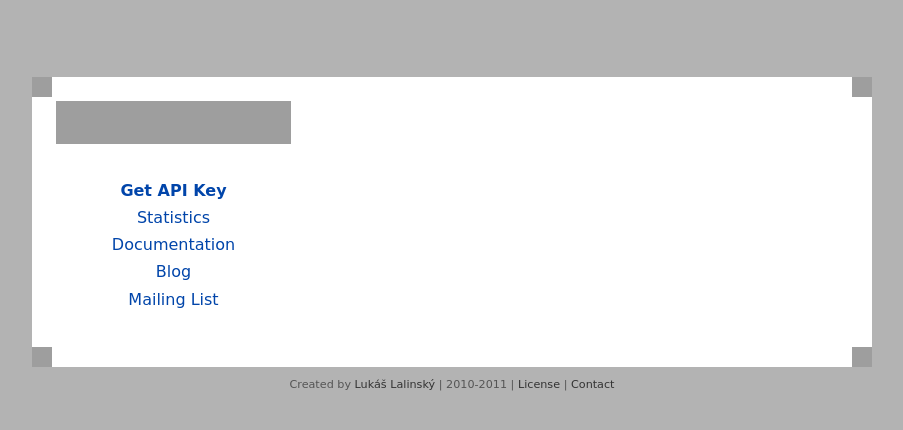
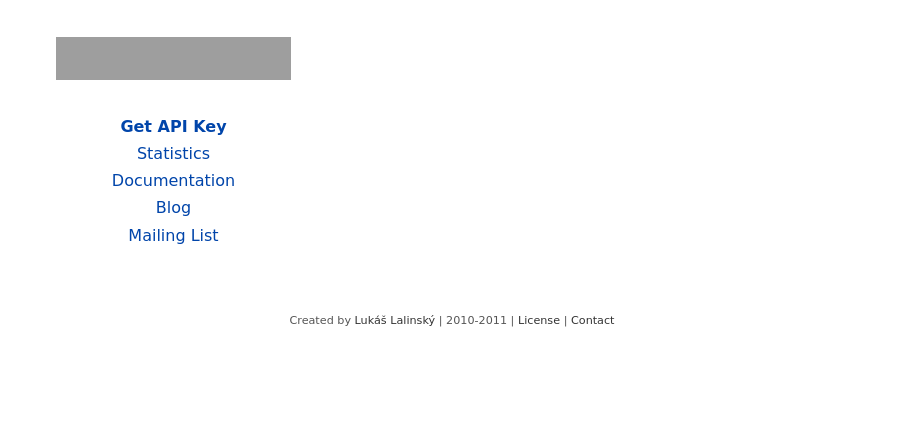
Before and after one commit to acoustid/acoustid-server, a Python web app: template templates/_base.html in a window 1280 px wide. Shown: the top 430 px of the page, without its empty margins (188-1091 px from the left). Run offline with Jinja, Linux system fonts and the light colour scheme; the template is opened without the code that fills it, so the values that code supplies are empty; grey boxes are pictures that could not be loaded.

Commit message:
Simplify the website layout

```diff
--- a/acoustid/website.py
+++ b/acoustid/website.py
@@ -138,7 +138,7 @@ class LoginHandler(WebSiteHandler):
                         'name': username,
                         'mbuser': username,
                     })
-                logger.info("Successfuly identified MusicBrainz user %s (%d)", userame, account_id)
+                logger.info("Successfuly identified MusicBrainz user %s (%d)", username, account_id)
                 self.session['id'] = account_id
             else:
                 errors.append('Invalid username or password')
--- a/static/style.css
+++ b/static/style.css
@@ -1,6 +1,6 @@
 body {
-	background: #b3b3b3;
-	margin: 6% 0 0 0;
+	background: #fff;
+	margin: 1% 0 0 0;
 	font-family: 'DejaVu Sans', 'Verdana', sans;
 }
 #container {
@@ -75,10 +75,6 @@ ul#menu {
 	line-height: 1.7;
 }
 
-ul a {
-	ceolor: #000;
-}
-
 #content {
 	margin-left: 280px;
 	line-height: 1.9;
@@ -101,7 +97,7 @@ a:hover {
 
 h2 {
 	margin-top: 0;
-	font-size: 16px;
+	font-size: 18px;
 }
 
 h3 {
--- a/templates/_base.html
+++ b/templates/_base.html
@@ -39,7 +39,6 @@
             {% block content %}{% endblock %}
 			</div>
 		</div>
-		<div class="br"></div><div class="bl"></div><div class="tr"></div><div class="tl"></div>
 	</div>
 	<p id="footer">
 		Created by <a href="http://oxygene.sk/lukas/">Lukáš Lalinský</a> |
```
Also changed, not shown: pages/index.md (+3 -1 lines).
